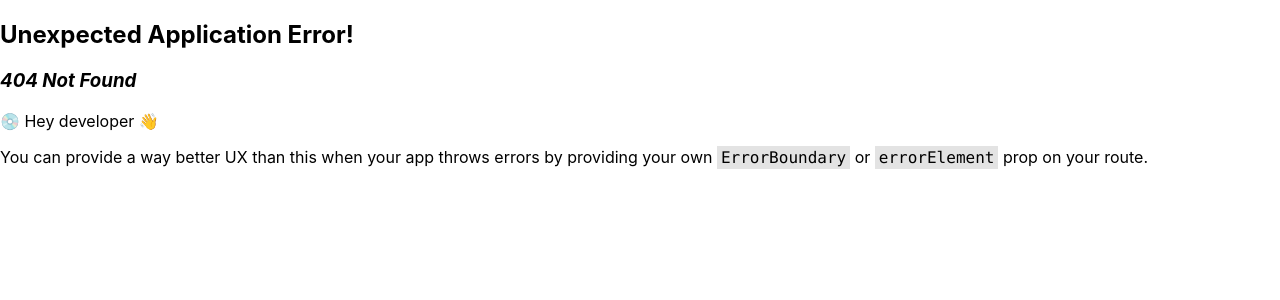
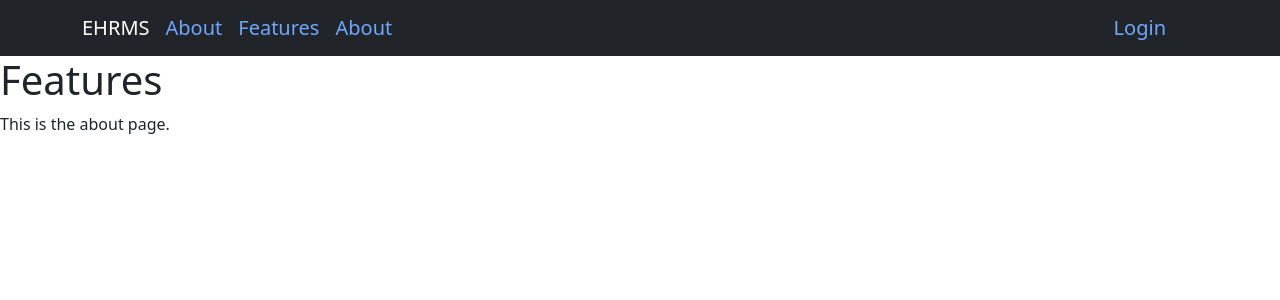
Before and after one commit to Tanver-Ahammed/ehrms, a React (Create React App) app: page /features in a window 1280 px wide. Before the commit this address had no page. Shown: the top 300 px of the page. Built offline with nearby package versions, Linux system fonts and the light colour scheme.

Commit message:
folder structure add

```diff
--- a/src/App.js
+++ b/src/App.js
@@ -1,23 +1,12 @@
 import logo from './logo.svg';
 import './App.css';
+import MyNavBar from './components/navbar';
+import 'bootstrap/dist/css/bootstrap.min.css';
 
 function App() {
   return (
     <div className="App">
-      <header className="App-header">
-        <img src={logo} className="App-logo" alt="logo" />
-        <p>
-          Edit <code>src/App.js</code> and save to reload.
-        </p>
-        <a
-          className="App-link"
-          href="https://reactjs.org"
-          target="_blank"
-          rel="noopener noreferrer"
-        >
-          Learn React
-        </a>
-      </header>
+      <MyNavBar />
     </div>
   );
 }
--- a/src/components/navbar.jsx
+++ b/src/components/navbar.jsx
@@ -0,0 +1,25 @@
+import Container from 'react-bootstrap/Container';
+import Navbar from 'react-bootstrap/Navbar';
+import { NavLink } from 'react-router-dom';
+
+const MyNavbar = () => {
+    return (
+        <>
+            <Navbar bg="dark" data-bs-theme="dark">
+                <Container className="justify-content-between">
+                    <Navbar.Brand className="inline">
+                        <NavLink className="text-decoration-none text-gray me-3 text-white" to="/">EHRMS</NavLink>
+                        <NavLink className="text-decoration-none text-gray me-3" to="/about">About</NavLink>
+                        <NavLink className="text-decoration-none text-gray me-3" to="/features">Features</NavLink>
+                        <NavLink className="text-decoration-none text-gray me-3" to="/about">About</NavLink>
+                    </Navbar.Brand>
+                    <Navbar.Brand className="inline">
+                        <NavLink className="text-decoration-none text-gray me-3" to="/login">Login</NavLink>
+                    </Navbar.Brand>
+                </Container>
+            </Navbar>
+        </>
+    );
+}
+
+export default MyNavbar;
--- /dev/null
+++ b/src/pages/about.jsx
@@ -0,0 +1,13 @@
+import MyNavbar from "../components/navbar";
+
+const About = () => {
+    return (
+        <>
+            <MyNavbar />
+            <h1>About</h1>
+            <p>This is the about page.</p>
+        </>
+    );
+}
+
+export default About;
--- /dev/null
+++ b/src/pages/features.jsx
@@ -0,0 +1,13 @@
+import MyNavbar from "../components/navbar";
+
+const Features = () => {
+    return (
+        <>
+            <MyNavbar />
+            <h1>Features</h1>
+            <p>This is the about page.</p>
+        </>
+    );
+}
+
+export default Features;
--- /dev/null
+++ b/src/pages/home.jsx
@@ -0,0 +1,10 @@
+const Home = () => {
+    return (
+        <>
+            <h1>About</h1>
+            <p>This is the about page.</p>
+        </>
+    );
+}
+
+export default Home;
```
Also changed, not shown: src/routes.js (+19 -4 lines).
